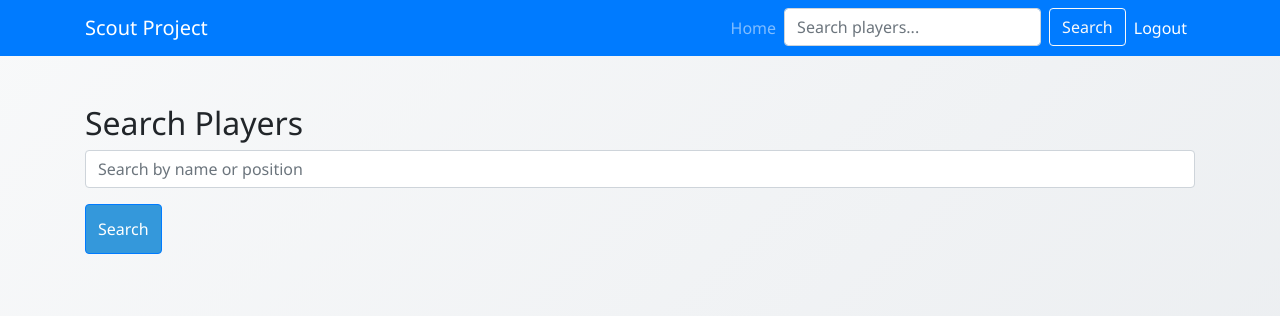
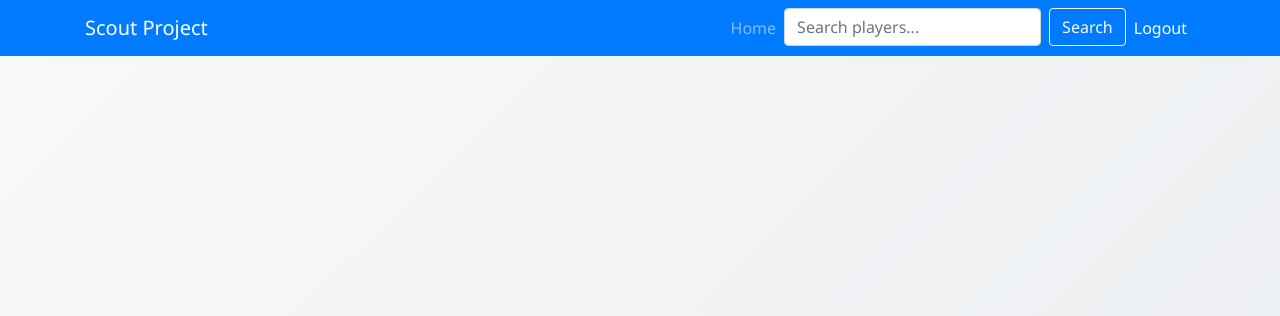
Before and after one commit to AmarantosPagiavlas03/Self-Project, a Django app: page /scout_app/search/ in a window 1280 px wide. Shown: the top 316 px of the page. Run offline with Django 5.2, Linux system fonts and the light colour scheme; a user stored in the database is signed in; some libraries are stand-ins or nearby versions.

Commit message:
search bar fix

```diff
--- a/django_scout/scout_project/scout_app/templates/search.html
+++ b/django_scout/scout_project/scout_app/templates/search.html
@@ -9,8 +9,8 @@
 <body>
     {% include 'navbar.html' %}
     <div class="container mt-5">
-        <h2>Search Players</h2>
-        <form method="GET" action="{% url 'scout_app:search' %}">
+        <h2 style="display: none;">Search Players</h2>
+        <form method="GET" action="{% url 'scout_app:search' %}" style="display: none;">
             <div class="form-group">
                 <input type="text" name="query" class="form-control" placeholder="Search by name or position">
             </div>
```
